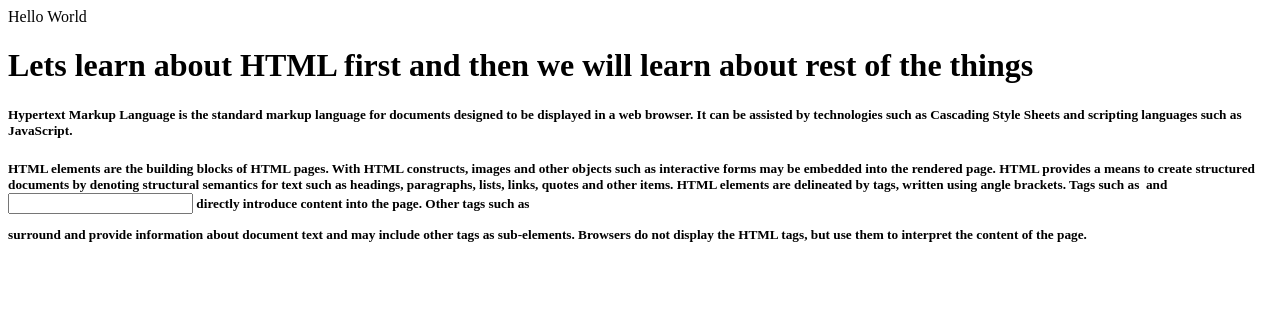
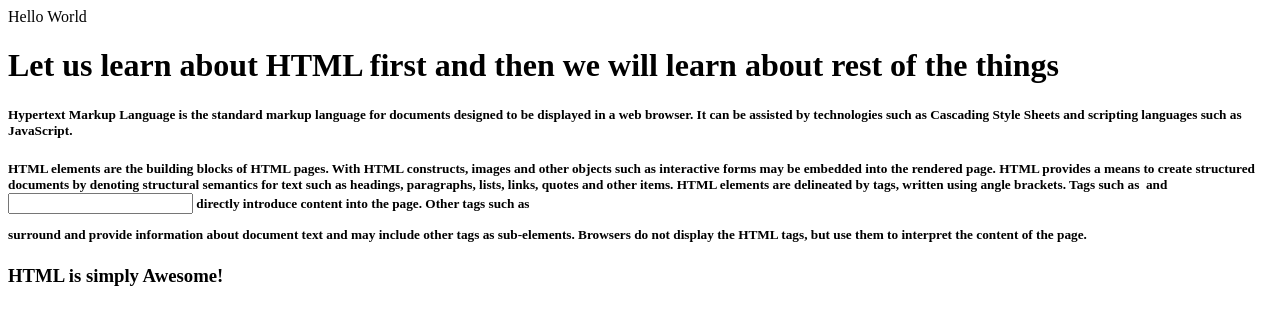
Before and after one commit to suriya00/newgitproject, a plain HTML site: page index.html in a window 1280 px wide. Drawn offline with Linux system fonts and the light colour scheme.

Commit message:
modified index.html one more time

```diff
--- a/index.html
+++ b/index.html
@@ -2,8 +2,9 @@
 <head>Hello World</head>
 <title>Welcome to the world of Web Development</title>
 <body>
-<h1>Lets learn about HTML first and then we will learn about rest of the things</h1>
+<h1>Let us learn about HTML first and then we will learn about rest of the things</h1>
 <h5>Hypertext Markup Language is the standard markup language for documents designed to be displayed in a web browser. It can be assisted by technologies such as Cascading Style Sheets and scripting languages such as JavaScript.</h5>
 <h5>HTML elements are the building blocks of HTML pages. With HTML constructs, images and other objects such as interactive forms may be embedded into the rendered page. HTML provides a means to create structured documents by denoting structural semantics for text such as headings, paragraphs, lists, links, quotes and other items. HTML elements are delineated by tags, written using angle brackets. Tags such as <img /> and <input /> directly introduce content into the page. Other tags such as <p> surround and provide information about document text and may include other tags as sub-elements. Browsers do not display the HTML tags, but use them to interpret the content of the page.</h5>
+<h3>HTML is simply Awesome!</h3>
 </body>
 </html>
```
